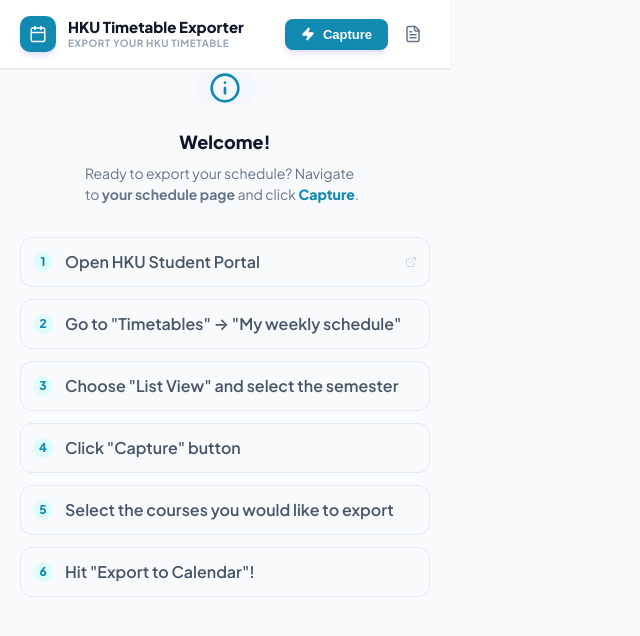
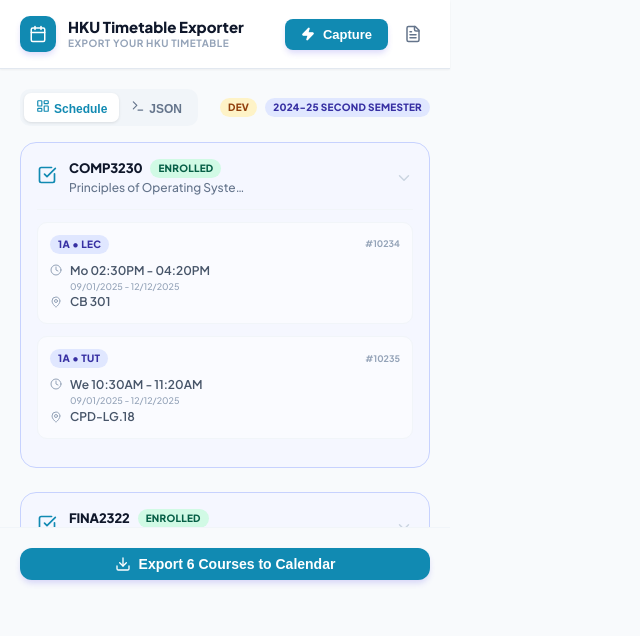
Before and after one commit to GarytheNoob/hku-timetable-exporter, a React (Vite) app: page / in a window 1280 px wide. Shown: the top 636 px of the page, without its empty margins (0-640 px from the left). Built offline with nearby package versions, Linux system fonts and the light colour scheme.

Commit message:
add mock data for dev
@copilot

```diff
--- a/App.tsx
+++ b/App.tsx
@@ -18,6 +18,7 @@
 } from 'lucide-react';
 import { parseSisHtml } from './services/parserService';
 import { generateIcs } from './services/icsService';
+import { MOCK_TIMETABLE_DATA } from './services/mockData';
 import type { TimetableData } from './types';
 
 declare const chrome: any;
@@ -29,7 +30,16 @@
   const [copied, setCopied] = useState(false);
   const [isExtension, setIsExtension] = useState(false);
   const [isCapturing, setIsCapturing] = useState(false);
+  const [isDevMode, setIsDevMode] = useState(false);
   const fileInputRef = useRef<HTMLInputElement>(null);
+
+  // Auto-load mock data in dev mode
+  useEffect(() => {
+    if (import.meta.env.DEV && !parsedData) {
+      setParsedData(MOCK_TIMETABLE_DATA);
+      setIsDevMode(true);
+    }
+  }, []);
 
   useEffect(() => {
     setIsExtension(typeof chrome !== 'undefined' && !!chrome.tabs && !!chrome.scripting);
@@ -64,6 +74,7 @@
       if (html) {
         const result = parseSisHtml(html);
         setParsedData(result);
+        setIsDevMode(false);
       } else {
         alert("Timetable not found. Are you on the 'My Class Schedule' page?");
       }
@@ -84,6 +95,7 @@
       try {
         const result = parseSisHtml(content);
         setParsedData(result);
+        setIsDevMode(false);
       } catch (err) {
         alert("Invalid SIS HTML file.");
       }
@@ -222,6 +234,11 @@
                       {copied ? <Check size={16} color="#10b981" /> : <Copy size={16} />}
                     </button>
                  )}
+                 {isDevMode && (
+                   <span className="badge badge-warning" title="Using sample data for development">
+                     DEV
+                   </span>
+                 )}
                  <span className="badge badge-indigo">
                    {parsedData.term.split('|')[0].trim()}
                  </span>
--- /dev/null
+++ b/services/mockData.ts
@@ -0,0 +1,163 @@
+import type { TimetableData } from '../types';
+
+/**
+ * Mock timetable data for development/testing purposes
+ * This data is only used in dev mode to preview the UI
+ */
+export const MOCK_TIMETABLE_DATA: TimetableData = {
+  studentName: "Dev User",
+  term: "2024-25 Second Semester | Instruction",
+  generatedAt: new Date().toISOString(),
+  courses: [
+    {
+      id: "comp3230-001",
+      courseCode: "COMP3230",
+      courseTitle: "Principles of Operating Systems",
+      status: "Enrolled",
+      units: "6.00",
+      grading: "Letter Graded",
+      meetings: [
+        {
+          classNbr: "10234",
+          section: "1A",
+          component: "LEC",
+          daysTimes: "Mo 02:30PM - 04:20PM",
+          room: "CB 301",
+          instructor: "Dr. Chan",
+          dates: "09/01/2025 - 12/12/2025"
+        },
+        {
+          classNbr: "10235",
+          section: "1A",
+          component: "TUT",
+          daysTimes: "We 10:30AM - 11:20AM",
+          room: "CPD-LG.18",
+          instructor: "Teaching Assistant",
+          dates: "09/01/2025 - 12/12/2025"
+        }
+      ]
+    },
+    {
+      id: "fina2322-001",
+      courseCode: "FINA2322",
+      courseTitle: "Derivatives",
+      status: "Enrolled",
+      units: "6.00",
+      grading: "Letter Graded",
+      meetings: [
+        {
+          classNbr: "20156",
+          section: "1B",
+          component: "LEC",
+          daysTimes: "Tu Th 11:30AM - 01:00PM",
+          room: "KKL 101",
+          instructor: "Prof. Wong",
+          dates: "09/01/2025 - 12/12/2025"
+        }
+      ]
+    },
+    {
+      id: "econ1210-001",
+      courseCode: "ECON1210",
+      courseTitle: "Introductory Microeconomics",
+      status: "Waitlist",
+      units: "6.00",
+      grading: "Letter Graded",
+      meetings: [
+        {
+          classNbr: "30421",
+          section: "2A",
+          component: "LEC",
+          daysTimes: "Mo We 09:30AM - 10:50AM",
+          room: "MB 101",
+          instructor: "Dr. Lee",
+          dates: "09/01/2025 - 12/12/2025"
+        }
+      ]
+    },
+    {
+      id: "stat2602-001",
+      courseCode: "STAT2602",
+      courseTitle: "Probability and Statistics I",
+      status: "Enrolled",
+      units: "6.00",
+      grading: "Letter Graded",
+      meetings: [
+        {
+          classNbr: "40789",
+          section: "1C",
+          component: "LEC",
+          daysTimes: "Tu 02:30PM - 04:20PM",
+          room: "CPD-3.04",
+          instructor: "Prof. Zhang",
+          dates: "09/01/2025 - 12/12/2025"
+        },
+        {
+          classNbr: "40790",
+          section: "1C",
+          component: "LAB",
+          daysTimes: "Fr 03:30PM - 05:20PM",
+          room: "CYM 505",
+          instructor: "Lab Instructor",
+          dates: "09/01/2025 - 12/12/2025"
+        }
+      ]
+    },
+    {
+      id: "busi1002-001",
+      courseCode: "BUSI1002",
+      courseTitle: "Introduction to Accounting",
+      status: "Enrolled",
+      units: "6.00",
+      grading: "Letter Graded",
+      meetings: [
+        {
+          classNbr: "50234",
+          section: "3A",
+          component: "LEC",
+          daysTimes: "We 01:30PM - 03:20PM",
+          room: "KKL 103",
+          instructor: "Dr. Tam",
+          dates: "09/01/2025 - 12/12/2025"
+        },
+        {
+          classNbr: "50235",
+          section: "3A",
+          component: "TUT",
+          daysTimes: "Fr 09:30AM - 10:20AM",
+          room: "KB 303",
+          instructor: "Tutor",
+          dates: "09/01/2025 - 12/12/2025"
+        }
+      ]
+    },
+    {
+      id: "math1853-001",
+      courseCode: "MATH1853",
+      courseTitle: "Linear Algebra, Probability and Statistics",
+      status: "Waitlist",
+      units: "6.00",
+      grading: "Letter Graded",
+      meetings: [
+        {
+          classNbr: "60567",
+          section: "2B",
+          component: "LEC",
+          daysTimes: "Mo We Fr 11:30AM - 12:20PM",
+          room: "MB 201",
+          instructor: "Dr. Liu",
+          dates: "09/01/2025 - 12/12/2025"
+        },
+        {
+          classNbr: "60568",
+          section: "2B",
+          component: "TUT",
+          daysTimes: "Th 04:30PM - 05:20PM",
+          room: "CPD-LG.18",
+          instructor: "TA Team",
+          dates: "09/01/2025 - 12/12/2025"
+        }
+      ]
+    }
+  ]
+};
```
Also changed, not shown: vite-env.d.ts (added, +11 -0 lines).
